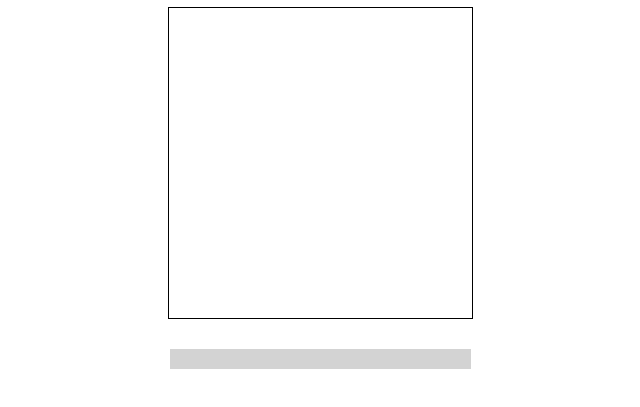
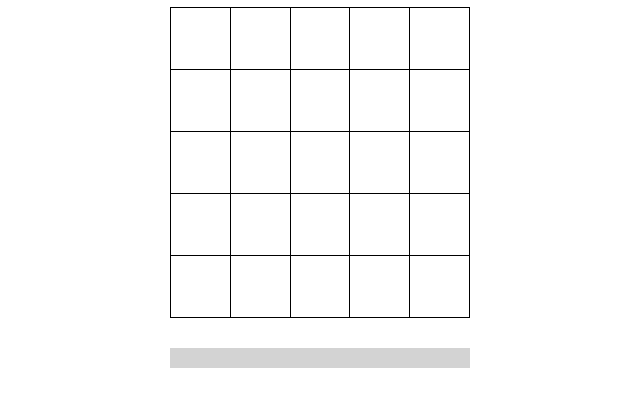
Before and after one commit to lialaurav/week2a, a website built with Parcel: page index.html in a window 1280 px wide. Shown: the part 73-480 px from the top of the page, without its empty margins (320-960 px from the left). Built offline with nearby package versions, Linux system fonts and the light colour scheme.

Commit message:
Update styles.css

```diff
--- a/src/styles.css
+++ b/src/styles.css
@@ -10,29 +10,31 @@ h1 {
 }
 
 .container {
-  width: 305px;
+  width: 300px;
   margin: 30px auto;
   position: relative;
 }
 
 .board {
-  width: 305px;
-  height: 305px;
+  width: 300px;
+  height: 300px;
   border-collapse: collapse;
   border: 1px solid black;
 }
 
 td {
-  width: 60px;
-  height: 60px;
+  width: 59px;
+  height: 59px;
   font-family: Helvetica;
   font-size: 30px;
   vertical-align: middle;
   text-align: center;
+  border-collapse: collapse;
+  border: 1px solid black;
 }
 
 .bar {
-  width: 301px;
+  width: 300px;
   height: 20px;
   background-color: lightgrey;
   margin: auto;
```
